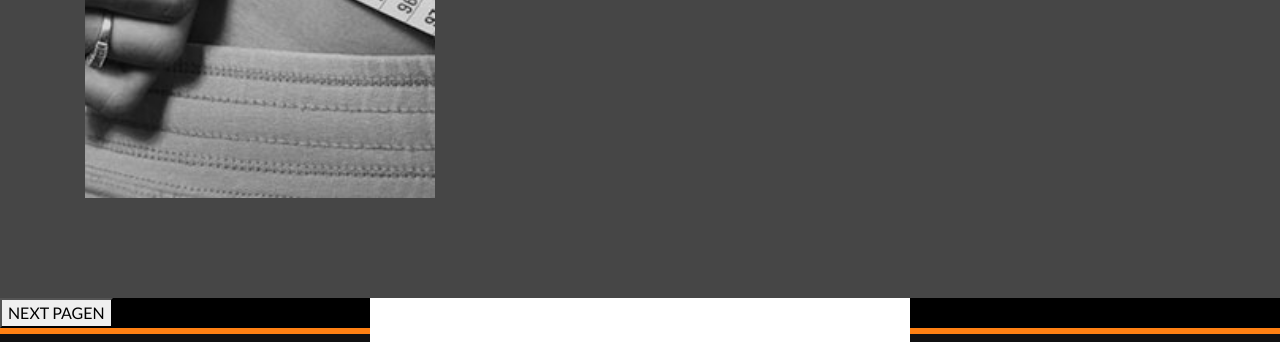
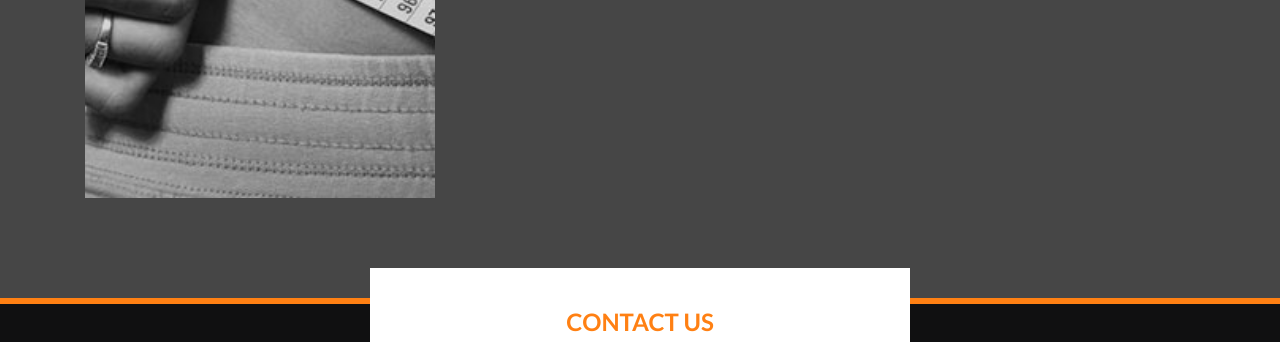
Before and after one commit to CyberSherlock25/Equinox, a plain HTML site: page index.html in a window 1280 px wide. Shown: the part 3039-3381 px from the top of the page. Drawn offline with Linux system fonts and the light colour scheme.

Commit message:
Update index.html

```diff
--- a/index.html
+++ b/index.html
@@ -139,9 +139,6 @@
     </div>
   </div>
 </div>
-<!-- BUTTON LINK-->
-	  <button onclick="index.html">NEXT PAGEN </button>
-
 <footer class="container-fluid">
   <div class="container">
     <div class="row">
```
